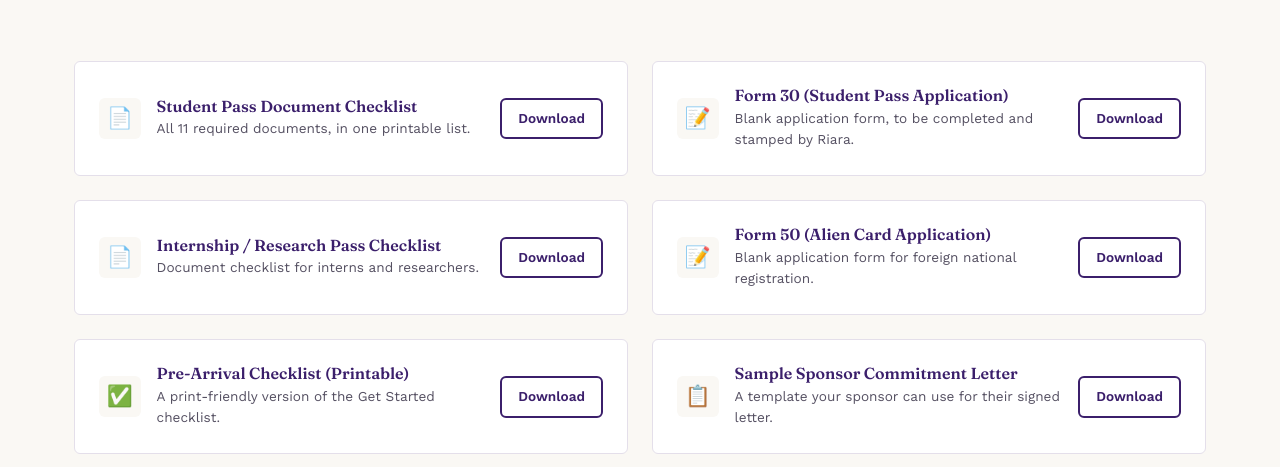
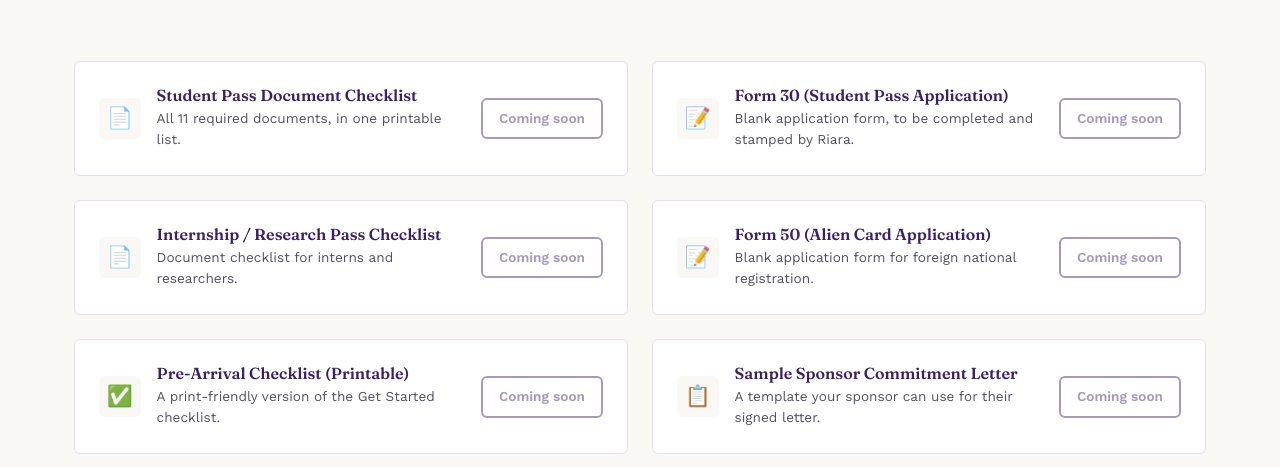
Before and after one commit to Yego-Bill/riara-international-student-community, a plain HTML site: page downloads.html in a window 1280 px wide. Shown: the part 485-952 px from the top of the page. Drawn offline with nearby package versions, Linux system fonts and the light colour scheme.

Commit message:
Demo prep: fix PDF paths, mark unavailable downloads

```diff
--- a/css/Full_style.css
+++ b/css/Full_style.css
@@ -1004,7 +1004,8 @@ a:focus-visible, button:focus-visible {
 }
 
 /* -------- Disabled button state (used on auth + upload pages) -------- */
-.btn:disabled {
+.btn:disabled,
+.btn.is-unavailable {
   opacity: 0.45;
   cursor: not-allowed;
   pointer-events: none;
--- a/downloads.html
+++ b/downloads.html
@@ -75,7 +75,7 @@
           <p>All 11 required documents, in one printable list.</p>
         </div>
         <!-- TODO: replace href="#" with e.g. "assets/documents/student-pass-checklist.pdf" -->
-        <a href="#" class="btn btn-secondary">Download</a>
+        <span class="btn btn-secondary is-unavailable" aria-disabled="true">Coming soon</span>
       </div>
 
       <div class="download-card">
@@ -85,7 +85,7 @@
           <p>Blank application form, to be completed and stamped by Riara.</p>
         </div>
         <!-- TODO: replace href="#" -->
-        <a href="#" class="btn btn-secondary">Download</a>
+        <span class="btn btn-secondary is-unavailable" aria-disabled="true">Coming soon</span>
       </div>
 
       <div class="download-card">
@@ -95,7 +95,7 @@
           <p>Document checklist for interns and researchers.</p>
         </div>
         <!-- TODO: replace href="#" -->
-        <a href="#" class="btn btn-secondary">Download</a>
+        <span class="btn btn-secondary is-unavailable" aria-disabled="true">Coming soon</span>
       </div>
 
       <div class="download-card">
@@ -105,7 +105,7 @@
           <p>Blank application form for foreign national registration.</p>
         </div>
         <!-- TODO: replace href="#" -->
-        <a href="#" class="btn btn-secondary">Download</a>
+        <span class="btn btn-secondary is-unavailable" aria-disabled="true">Coming soon</span>
       </div>
 
       <div class="download-card">
@@ -115,7 +115,7 @@
           <p>A print-friendly version of the Get Started checklist.</p>
         </div>
         <!-- TODO: replace href="#" -->
-        <a href="#" class="btn btn-secondary">Download</a>
+        <span class="btn btn-secondary is-unavailable" aria-disabled="true">Coming soon</span>
       </div>
 
       <div class="download-card">
@@ -125,7 +125,7 @@
           <p>A template your sponsor can use for their signed letter.</p>
         </div>
         <!-- TODO: replace href="#" -->
-        <a href="#" class="btn btn-secondary">Download</a>
+        <span class="btn btn-secondary is-unavailable" aria-disabled="true">Coming soon</span>
       </div>
 
     </div>
```
Also changed, not shown: resources.html (+4 -5 lines), upload.html (+1 -1 lines).
